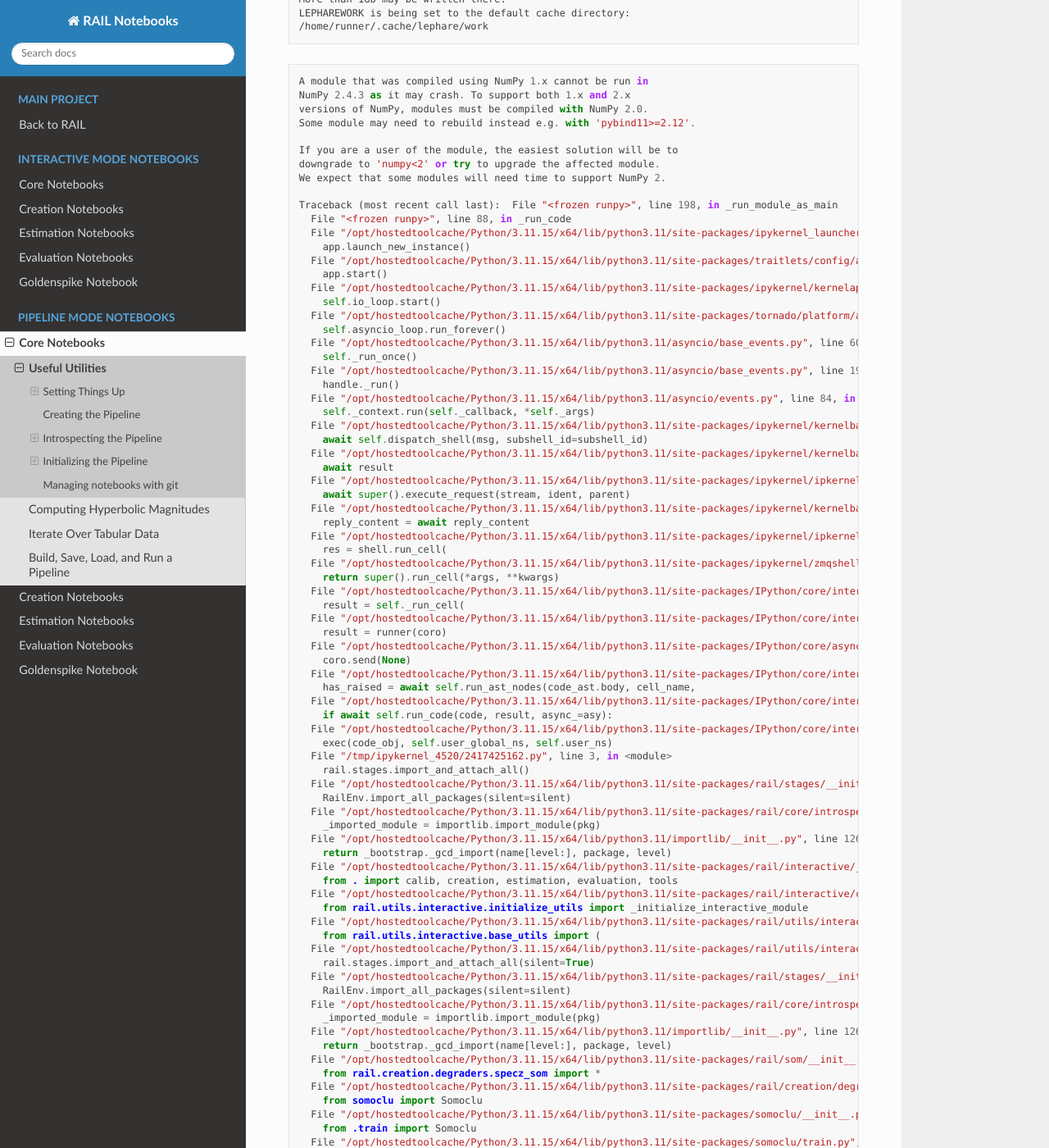
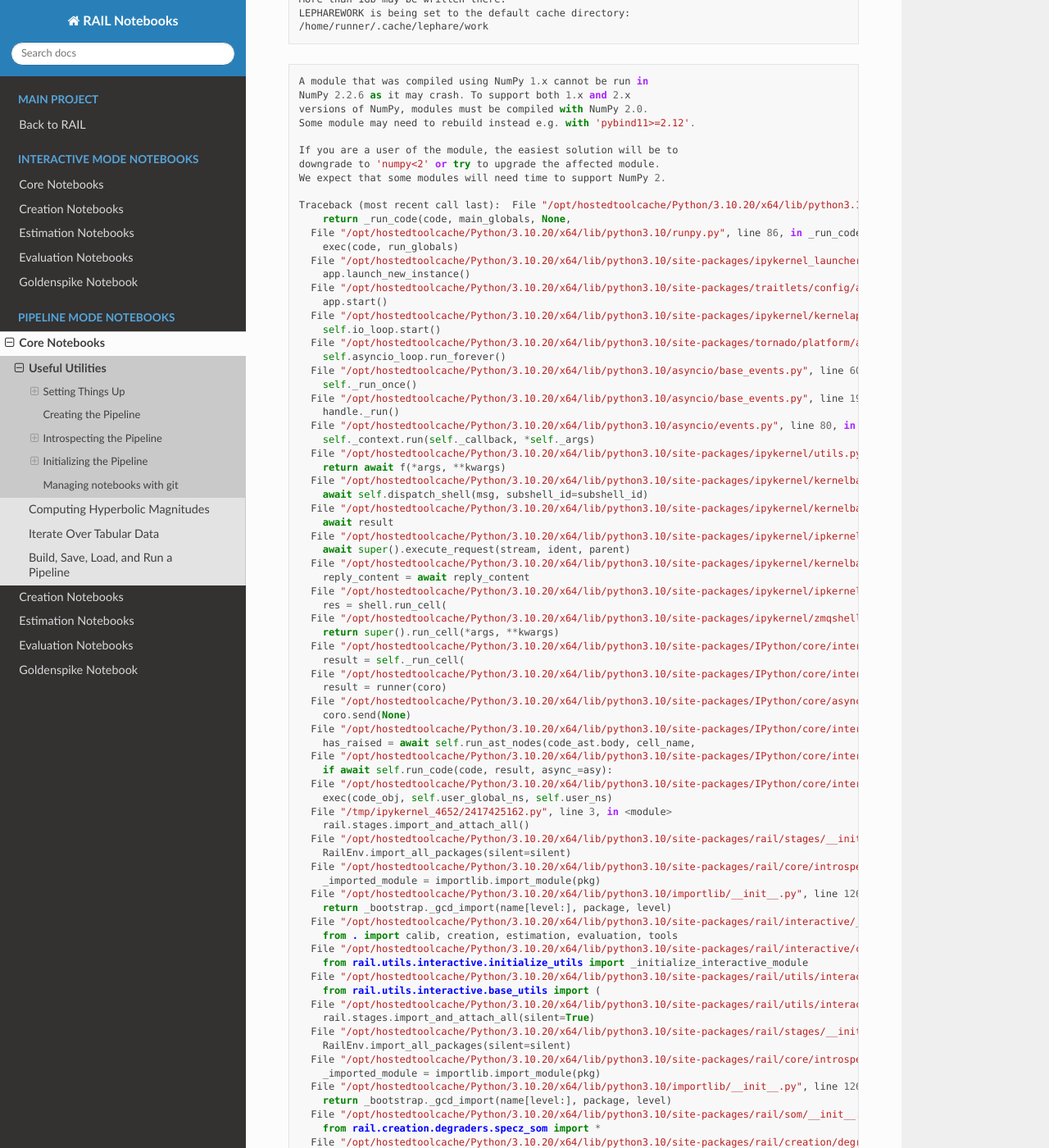
Before and after one commit to olivialynn/rail_notebooks, a Sphinx documentation site: the page built from docs/pipeline_examples/rendered/core_examples/00_Useful_Utilities.rst, in a window 1280 px wide and 1400 px high, scrolled down 2138 px. Shown: the whole window at 82% size. Built offline with Sphinx 7.4.7 and the Read the Docs theme 3.1.0, drawn with Linux system fonts in a browser that asks for light colours; some of the changed text lies outside the part shown.

Commit message:
Apply automatic changes

```diff
--- a/docs/pipeline_examples/rendered/core_examples/00_Useful_Utilities.rst
+++ b/docs/pipeline_examples/rendered/core_examples/00_Useful_Utilities.rst
@@ -129,7 +129,7 @@ imports.
 
 
     A module that was compiled using NumPy 1.x cannot be run in
-    NumPy 2.4.3 as it may crash. To support both 1.x and 2.x
+    NumPy 2.2.6 as it may crash. To support both 1.x and 2.x
     versions of NumPy, modules must be compiled with NumPy 2.0.
     Some module may need to rebuild instead e.g. with 'pybind11>=2.12'.
 
@@ -137,77 +137,81 @@ imports.
     downgrade to 'numpy<2' or try to upgrade the affected module.
     We expect that some modules will need time to support NumPy 2.
 
-    Traceback (most recent call last):  File "<frozen runpy>", line 198, in _run_module_as_main
-      File "<frozen runpy>", line 88, in _run_code
-      File "/opt/hostedtoolcache/Python/3.11.15/x64/lib/python3.11/site-packages/ipykernel_launcher.py", line 18, in <module>
+    Traceback (most recent call last):  File "/opt/hostedtoolcache/Python/3.10.20/x64/lib/python3.10/runpy.py", line 196, in _run_module_as_main
+        return _run_code(code, main_globals, None,
+      File "/opt/hostedtoolcache/Python/3.10.20/x64/lib/python3.10/runpy.py", line 86, in _run_code
+        exec(code, run_globals)
+      File "/opt/hostedtoolcache/Python/3.10.20/x64/lib/python3.10/site-packages/ipykernel_launcher.py", line 18, in <module>
         app.launch_new_instance()
-      File "/opt/hostedtoolcache/Python/3.11.15/x64/lib/python3.11/site-packages/traitlets/config/application.py", line 1075, in launch_instance
+      File "/opt/hostedtoolcache/Python/3.10.20/x64/lib/python3.10/site-packages/traitlets/config/application.py", line 1075, in launch_instance
         app.start()
-      File "/opt/hostedtoolcache/Python/3.11.15/x64/lib/python3.11/site-packages/ipykernel/kernelapp.py", line 758, in start
+      File "/opt/hostedtoolcache/Python/3.10.20/x64/lib/python3.10/site-packages/ipykernel/kernelapp.py", line 758, in start
         self.io_loop.start()
-      File "/opt/hostedtoolcache/Python/3.11.15/x64/lib/python3.11/site-packages/tornado/platform/asyncio.py", line 211, in start
+      File "/opt/hostedtoolcache/Python/3.10.20/x64/lib/python3.10/site-packages/tornado/platform/asyncio.py", line 211, in start
         self.asyncio_loop.run_forever()
-      File "/opt/hostedtoolcache/Python/3.11.15/x64/lib/python3.11/asyncio/base_events.py", line 608, in run_forever
+      File "/opt/hostedtoolcache/Python/3.10.20/x64/lib/python3.10/asyncio/base_events.py", line 603, in run_forever
         self._run_once()
-      File "/opt/hostedtoolcache/Python/3.11.15/x64/lib/python3.11/asyncio/base_events.py", line 1936, in _run_once
+      File "/opt/hostedtoolcache/Python/3.10.20/x64/lib/python3.10/asyncio/base_events.py", line 1909, in _run_once
         handle._run()
-      File "/opt/hostedtoolcache/Python/3.11.15/x64/lib/python3.11/asyncio/events.py", line 84, in _run
+      File "/opt/hostedtoolcache/Python/3.10.20/x64/lib/python3.10/asyncio/events.py", line 80, in _run
         self._context.run(self._callback, *self._args)
-      File "/opt/hostedtoolcache/Python/3.11.15/x64/lib/python3.11/site-packages/ipykernel/kernelbase.py", line 621, in shell_main
+      File "/opt/hostedtoolcache/Python/3.10.20/x64/lib/python3.10/site-packages/ipykernel/utils.py", line 71, in preserve_context
+        return await f(*args, **kwargs)
+      File "/opt/hostedtoolcache/Python/3.10.20/x64/lib/python3.10/site-packages/ipykernel/kernelbase.py", line 621, in shell_main
         await self.dispatch_shell(msg, subshell_id=subshell_id)
-      File "/opt/hostedtoolcache/Python/3.11.15/x64/lib/python3.11/site-packages/ipykernel/kernelbase.py", line 478, in dispatch_shell
+      File "/opt/hostedtoolcache/Python/3.10.20/x64/lib/python3.10/site-packages/ipykernel/kernelbase.py", line 478, in dispatch_shell
         await result
-      File "/opt/hostedtoolcache/Python/3.11.15/x64/lib/python3.11/site-packages/ipykernel/ipkernel.py", line 372, in execute_request
+      File "/opt/hostedtoolcache/Python/3.10.20/x64/lib/python3.10/site-packages/ipykernel/ipkernel.py", line 372, in execute_request
         await super().execute_request(stream, ident, parent)
-      File "/opt/hostedtoolcache/Python/3.11.15/x64/lib/python3.11/site-packages/ipykernel/kernelbase.py", line 834, in execute_request
+      File "/opt/hostedtoolcache/Python/3.10.20/x64/lib/python3.10/site-packages/ipykernel/kernelbase.py", line 834, in execute_request
         reply_content = await reply_content
-      File "/opt/hostedtoolcache/Python/3.11.15/x64/lib/python3.11/site-packages/ipykernel/ipkernel.py", line 464, in do_execute
+      File "/opt/hostedtoolcache/Python/3.10.20/x64/lib/python3.10/site-packages/ipykernel/ipkernel.py", line 464, in do_execute
         res = shell.run_cell(
-      File "/opt/hostedtoolcache/Python/3.11.15/x64/lib/python3.11/site-packages/ipykernel/zmqshell.py", line 663, in run_cell
+      File "/opt/hostedtoolcache/Python/3.10.20/x64/lib/python3.10/site-packages/ipykernel/zmqshell.py", line 663, in run_cell
         return super().run_cell(*args, **kwargs)
-      File "/opt/hostedtoolcache/Python/3.11.15/x64/lib/python3.11/site-packages/IPython/core/interactiveshell.py", line 3123, in run_cell
+      File "/opt/hostedtoolcache/Python/3.10.20/x64/lib/python3.10/site-packages/IPython/core/interactiveshell.py", line 3077, in run_cell
         result = self._run_cell(
-      File "/opt/hostedtoolcache/Python/3.11.15/x64/lib/python3.11/site-packages/IPython/core/interactiveshell.py", line 3178, in _run_cell
+      File "/opt/hostedtoolcache/Python/3.10.20/x64/lib/python3.10/site-packages/IPython/core/interactiveshell.py", line 3132, in _run_cell
         result = runner(coro)
-      File "/opt/hostedtoolcache/Python/3.11.15/x64/lib/python3.11/site-packages/IPython/core/async_helpers.py", line 128, in _pseudo_sync_runner
+      File "/opt/hostedtoolcache/Python/3.10.20/x64/lib/python3.10/site-packages/IPython/core/async_helpers.py", line 128, in _pseudo_sync_runner
         coro.send(None)
-      File "/opt/hostedtoolcache/Python/3.11.15/x64/lib/python3.11/site-packages/IPython/core/interactiveshell.py", line 3400, in run_cell_async
+      File "/opt/hostedtoolcache/Python/3.10.20/x64/lib/python3.10/site-packages/IPython/core/interactiveshell.py", line 3336, in run_cell_async
         has_raised = await self.run_ast_nodes(code_ast.body, cell_name,
-      File "/opt/hostedtoolcache/Python/3.11.15/x64/lib/python3.11/site-packages/IPython/core/interactiveshell.py", line 3641, in run_ast_nodes
+      File "/opt/hostedtoolcache/Python/3.10.20/x64/lib/python3.10/site-packages/IPython/core/interactiveshell.py", line 3519, in run_ast_nodes
         if await self.run_code(code, result, async_=asy):
-      File "/opt/hostedtoolcache/Python/3.11.15/x64/lib/python3.11/site-packages/IPython/core/interactiveshell.py", line 3701, in run_code
+      File "/opt/hostedtoolcache/Python/3.10.20/x64/lib/python3.10/site-packages/IPython/core/interactiveshell.py", line 3579, in run_code
         exec(code_obj, self.user_global_ns, self.user_ns)
-      File "/tmp/ipykernel_4520/2417425162.py", line 3, in <module>
+      File "/tmp/ipykernel_4652/2417425162.py", line 3, in <module>
         rail.stages.import_and_attach_all()
-      File "/opt/hostedtoolcache/Python/3.11.15/x64/lib/python3.11/site-packages/rail/stages/__init__.py", line 74, in import_and_attach_all
+      File "/opt/hostedtoolcache/Python/3.10.20/x64/lib/python3.10/site-packages/rail/stages/__init__.py", line 74, in import_and_attach_all
         RailEnv.import_all_packages(silent=silent)
-      File "/opt/hostedtoolcache/Python/3.11.15/x64/lib/python3.11/site-packages/rail/core/introspection.py", line 541, in import_all_packages
+      File "/opt/hostedtoolcache/Python/3.10.20/x64/lib/python3.10/site-packages/rail/core/introspection.py", line 541, in import_all_packages
         _imported_module = importlib.import_module(pkg)
-      File "/opt/hostedtoolcache/Python/3.11.15/x64/lib/python3.11/importlib/__init__.py", line 126, in import_module
+      File "/opt/hostedtoolcache/Python/3.10.20/x64/lib/python3.10/importlib/__init__.py", line 126, in import_module
         return _bootstrap._gcd_import(name[level:], package, level)
-      File "/opt/hostedtoolcache/Python/3.11.15/x64/lib/python3.11/site-packages/rail/interactive/__init__.py", line 3, in <module>
+      File "/opt/hostedtoolcache/Python/3.10.20/x64/lib/python3.10/site-packages/rail/interactive/__init__.py", line 3, in <module>
         from . import calib, creation, estimation, evaluation, tools
-      File "/opt/hostedtoolcache/Python/3.11.15/x64/lib/python3.11/site-packages/rail/interactive/calib/__init__.py", line 3, in <module>
+      File "/opt/hostedtoolcache/Python/3.10.20/x64/lib/python3.10/site-packages/rail/interactive/calib/__init__.py", line 3, in <module>
         from rail.utils.interactive.initialize_utils import _initialize_interactive_module
-      File "/opt/hostedtoolcache/Python/3.11.15/x64/lib/python3.11/site-packages/rail/utils/interactive/initialize_utils.py", line 17, in <module>
+      File "/opt/hostedtoolcache/Python/3.10.20/x64/lib/python3.10/site-packages/rail/utils/interactive/initialize_utils.py", line 17, in <module>
         from rail.utils.interactive.base_utils import (
-      File "/opt/hostedtoolcache/Python/3.11.15/x64/lib/python3.11/site-packages/rail/utils/interactive/base_utils.py", line 10, in <module>
+      File "/opt/hostedtoolcache/Python/3.10.20/x64/lib/python3.10/site-packages/rail/utils/interactive/base_utils.py", line 10, in <module>
         rail.stages.import_and_attach_all(silent=True)
-      File "/opt/hostedtoolcache/Python/3.11.15/x64/lib/python3.11/site-packages/rail/stages/__init__.py", line 74, in import_and_attach_all
+      File "/opt/hostedtoolcache/Python/3.10.20/x64/lib/python3.10/site-packages/rail/stages/__init__.py", line 74, in import_and_attach_all
         RailEnv.import_all_packages(silent=silent)
-      File "/opt/hostedtoolcache/Python/3.11.15/x64/lib/python3.11/site-packages/rail/core/introspection.py", line 541, in import_all_packages
+      File "/opt/hostedtoolcache/Python/3.10.20/x64/lib/python3.10/site-packages/rail/core/introspection.py", line 541, in import_all_packages
         _imported_module = importlib.import_module(pkg)
-      File "/opt/hostedtoolcache/Python/3.11.15/x64/lib/python3.11/importlib/__init__.py", line 126, in import_module
+      File "/opt/hostedtoolcache/Python/3.10.20/x64/lib/python3.10/importlib/__init__.py", line 126, in import_module
         return _bootstrap._gcd_import(name[level:], package, level)
-      File "/opt/hostedtoolcache/Python/3.11.15/x64/lib/python3.11/site-packages/rail/som/__init__.py", line 1, in <module>
+      File "/opt/hostedtoolcache/Python/3.10.20/x64/lib/python3.10/site-packages/rail/som/__init__.py", line 1, in <module>
         from rail.creation.degraders.specz_som import *
-      File "/opt/hostedtoolcache/Python/3.11.15/x64/lib/python3.11/site-packages/rail/creation/degraders/specz_som.py", line 15, in <module>
+      File "/opt/hostedtoolcache/Python/3.10.20/x64/lib/python3.10/site-packages/rail/creation/degraders/specz_som.py", line 15, in <module>
         from somoclu import Somoclu
-      File "/opt/hostedtoolcache/Python/3.11.15/x64/lib/python3.11/site-packages/somoclu/__init__.py", line 11, in <module>
+      File "/opt/hostedtoolcache/Python/3.10.20/x64/lib/python3.10/site-packages/somoclu/__init__.py", line 11, in <module>
         from .train import Somoclu
-      File "/opt/hostedtoolcache/Python/3.11.15/x64/lib/python3.11/site-packages/somoclu/train.py", line 25, in <module>
+      File "/opt/hostedtoolcache/Python/3.10.20/x64/lib/python3.10/site-packages/somoclu/train.py", line 25, in <module>
         from .somoclu_wrap import train as wrap_train
-      File "/opt/hostedtoolcache/Python/3.11.15/x64/lib/python3.11/site-packages/somoclu/somoclu_wrap.py", line 11, in <module>
+      File "/opt/hostedtoolcache/Python/3.10.20/x64/lib/python3.10/site-packages/somoclu/somoclu_wrap.py", line 11, in <module>
         import _somoclu_wrap
 
 
@@ -218,20 +222,20 @@ imports.
 
     ImportError                               Traceback (most recent call last)
 
-    File /opt/hostedtoolcache/Python/3.11.15/x64/lib/python3.11/site-packages/numpy/core/_multiarray_umath.py:46, in __getattr__(attr_name)
-         41     # Also print the message (with traceback).  This is because old versions
-         42     # of NumPy unfortunately set up the import to replace (and hide) the
-         43     # error.  The traceback shouldn't be needed, but e.g. pytest plugins
-         44     # seem to swallow it and we should be failing anyway...
-         45     sys.stderr.write(msg + tb_msg)
-    ---> 46     raise ImportError(msg)
-         48 ret = getattr(_multiarray_umath, attr_name, None)
-         49 if ret is None:
+    File /opt/hostedtoolcache/Python/3.10.20/x64/lib/python3.10/site-packages/numpy/core/_multiarray_umath.py:44, in __getattr__(attr_name)
+         39     # Also print the message (with traceback).  This is because old versions
+         40     # of NumPy unfortunately set up the import to replace (and hide) the
+         41     # error.  The traceback shouldn't be needed, but e.g. pytest plugins
+         42     # seem to swallow it and we should be failing anyway...
+         43     sys.stderr.write(msg + tb_msg)
+    ---> 44     raise ImportError(msg)
+         46 ret = getattr(_multiarray_umath, attr_name, None)
+         47 if ret is None:
 
 
     ImportError:
     A module that was compiled using NumPy 1.x cannot be run in
-    NumPy 2.4.3 as it may crash. To support both 1.x and 2.x
+    NumPy 2.2.6 as it may crash. To support both 1.x and 2.x
     versions of NumPy, modules must be compiled with NumPy 2.0.
     Some module may need to rebuild instead e.g. with 'pybind11>=2.12'.
 
@@ -526,7 +530,7 @@ Creating the Pipeline
 
 .. parsed-literal::
 
-    Inserting handle into data store.  model: /opt/hostedtoolcache/Python/3.11.15/x64/lib/python3.11/site-packages/rail/examples_data/goldenspike_data/data/pretrained_flow.pkl, flow_engine_test
+    Inserting handle into data store.  model: /opt/hostedtoolcache/Python/3.10.20/x64/lib/python3.10/site-packages/rail/examples_data/goldenspike_data/data/pretrained_flow.pkl, flow_engine_test
 
 
 .. code:: ipython3
@@ -584,7 +588,7 @@ Let’s take a look a the config of the first stage we just listed above.
 
 .. parsed-literal::
 
-    StageConfig{output_mode:default,n_samples:50,seed:12345,name:flow_engine_test,model:/opt/hostedtoolcache/Python/3.11.15/x64/lib/python3.11/site-packages/rail/examples_data/goldenspike_data/data/pretrained_flow.pkl,config:None,}
+    StageConfig{output_mode:default,n_samples:50,seed:12345,name:flow_engine_test,model:/opt/hostedtoolcache/Python/3.10.20/x64/lib/python3.10/site-packages/rail/examples_data/goldenspike_data/data/pretrained_flow.pkl,config:None,}
 
 
 
@@ -605,7 +609,7 @@ give it a try.
 
 .. parsed-literal::
 
-    StageConfig{output_mode:default,n_samples:50,seed:42,name:flow_engine_test,model:/opt/hostedtoolcache/Python/3.11.15/x64/lib/python3.11/site-packages/rail/examples_data/goldenspike_data/data/pretrained_flow.pkl,config:None,}
+    StageConfig{output_mode:default,n_samples:50,seed:42,name:flow_engine_test,model:/opt/hostedtoolcache/Python/3.10.20/x64/lib/python3.10/site-packages/rail/examples_data/goldenspike_data/data/pretrained_flow.pkl,config:None,}
 
 
 
@@ -754,7 +758,7 @@ this pipeline will run.
 
 .. parsed-literal::
 
-    [<rail.creation.engines.flowEngine.FlowCreator at 0x7ff340424110>,
+    [<rail.creation.engines.flowEngine.FlowCreator at 0x7f43f5a459f0>,
      Stage that applies remaps the following column names in a pandas DataFrame:
      f{str(self.config.columns)}]
 
--- a/docs/pipeline_examples/rendered/core_examples/04_Iterate_Tabular_Data.rst
+++ b/docs/pipeline_examples/rendered/core_examples/04_Iterate_Tabular_Data.rst
@@ -78,7 +78,7 @@ chunks of data
 
 .. parsed-literal::
 
-    <generator object iter_HDF5_to_dict at 0x7f8bb82b1690>
+    <generator object iter_HDF5_to_dict at 0x7f05a2e59a80>
     0 1000 8062500000
     1000 2000 8062643020
     2000 3000 8062942715
@@ -109,7 +109,7 @@ which can be use to iterate over that file.
 
 .. parsed-literal::
 
-    <generator object iter_HDF5_to_dict at 0x7f8bb7eccac0>
+    <generator object iter_HDF5_to_dict at 0x7f05a2e59b60>
     0 1000 8062500000
     1000 2000 8062643020
     2000 3000 8062942715
@@ -144,7 +144,7 @@ over that file.
 
 .. parsed-literal::
 
-    Inserting handle into data store.  input: /opt/hostedtoolcache/Python/3.11.15/x64/lib/python3.11/site-packages/rail/examples_data/testdata/test_dc2_training_9816.hdf5, ColumnMapper
+    Inserting handle into data store.  input: /opt/hostedtoolcache/Python/3.10.20/x64/lib/python3.10/site-packages/rail/examples_data/testdata/test_dc2_training_9816.hdf5, ColumnMapper
     0 1000 8062500000
     1000 2000 8062643020
     2000 3000 8062942715
```
Also changed, not shown: docs/pipeline_examples/rendered/core_examples/03_Hyperbolic_Magnitude.rst (+24 -2 lines), docs/pipeline_examples/rendered/core_examples/05_Build_Save_Load_Run_Pipeline.rst (+12 -12 lines), 1 other file.
